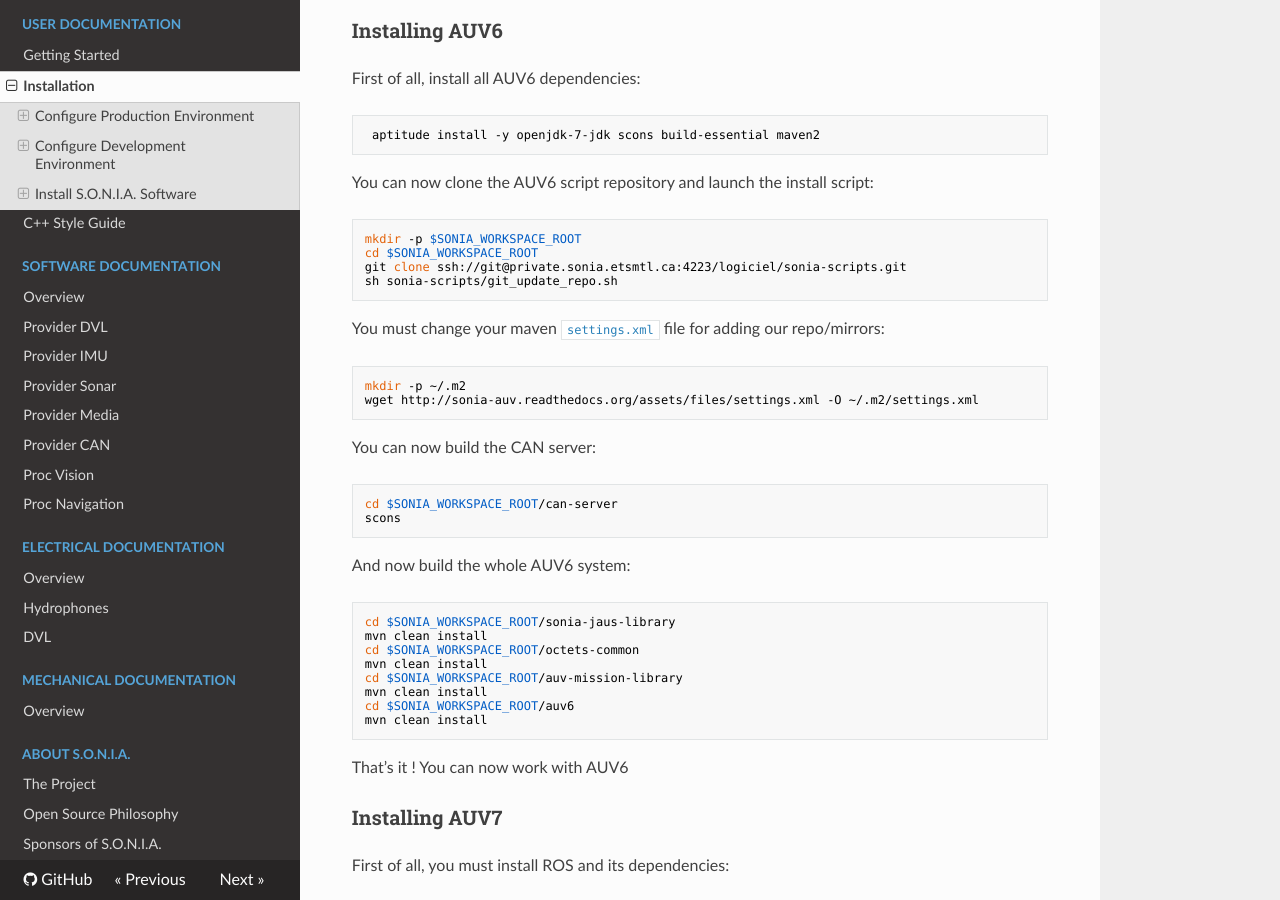
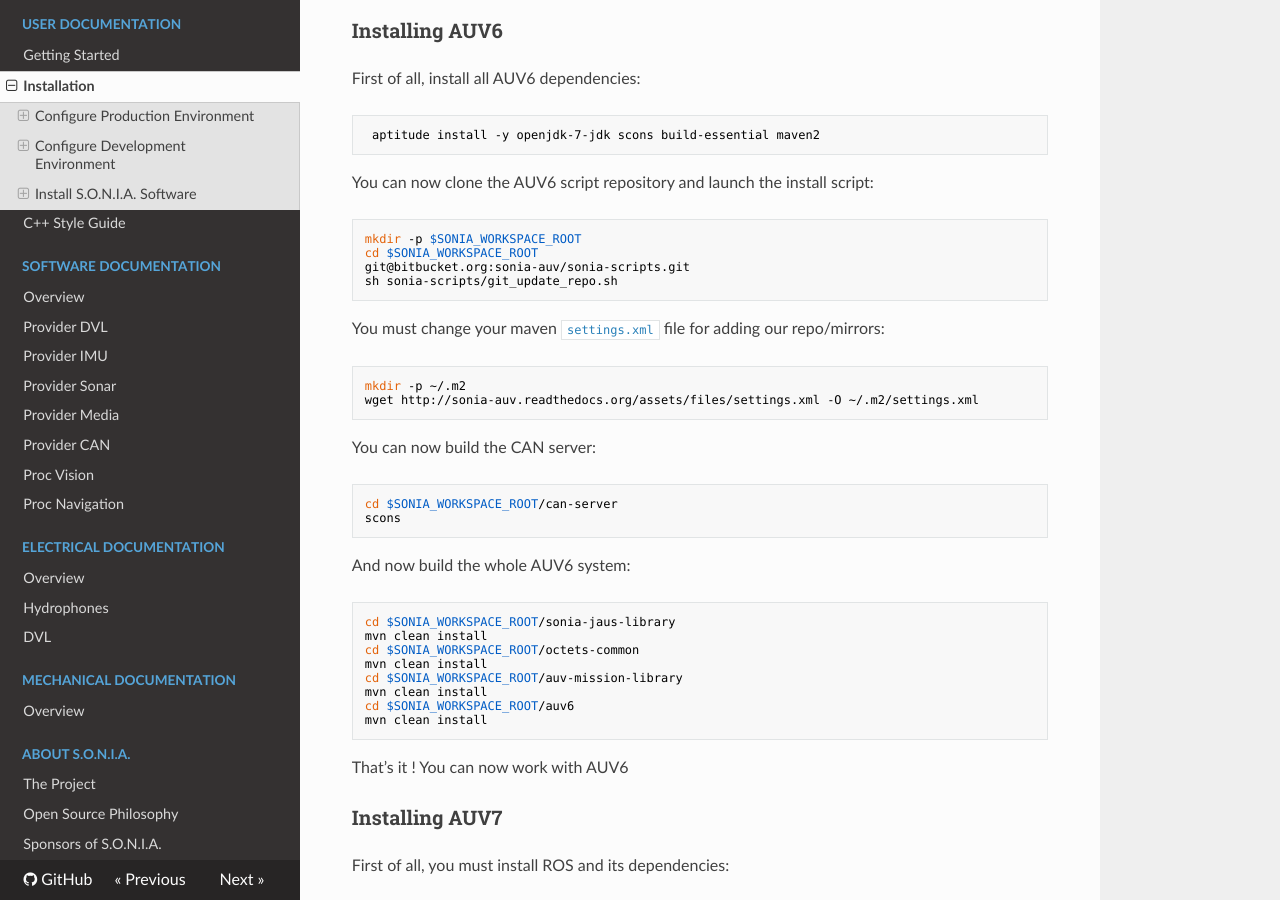
Before and after one commit to sonia-auv/documentation, an MkDocs documentation site: the page built from docs/user/installation.md, in a window 1280 px wide and 900 px high, scrolled down 8438 px. Built offline with MkDocs 1.6.1, drawn with Linux system fonts in a browser that asks for light colours; nearby versions of some CDN libraries; old or Windows-style settings are respelled for this version of MkDocs.

Commit message:
Adding the bitbucket repository for AUV6

```diff
--- a/docs/user/installation.md
+++ b/docs/user/installation.md
@@ -374,7 +374,7 @@ You can now clone the AUV6 script repository and launch the install script:
 
 	mkdir -p $SONIA_WORKSPACE_ROOT
 	cd $SONIA_WORKSPACE_ROOT
-	git clone ssh://git@private.sonia.etsmtl.ca:4223/logiciel/sonia-scripts.git
+	git@bitbucket.org:sonia-auv/sonia-scripts.git
 	sh sonia-scripts/git_update_repo.sh
 
 You must change your maven [`settings.xml`](assets/files/settings.xml) file for adding our repo/mirrors:
```
